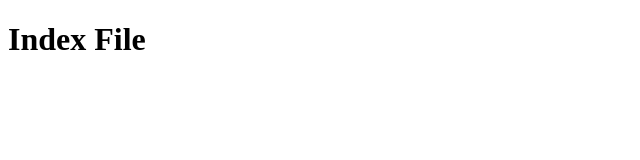
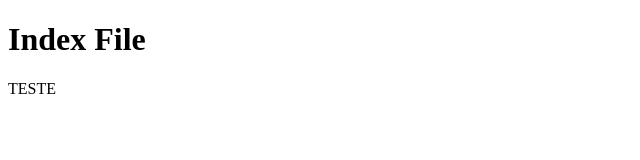
Before and after one commit to silviohfleming/curso-git, a plain HTML site: page index.html in a window 1280 px wide. Shown: the full height of the page, 0-640 px from the left. Drawn offline with Linux system fonts and the light colour scheme.

Commit message:
Paragrafo Novo

```diff
--- a/index.html
+++ b/index.html
@@ -6,5 +6,10 @@
 </head>
 <body>
 <h1>Index File</h1>
+<div>
+    <p>
+        TESTE
+    </p>
+</div>
 </body>
 </html>
```
